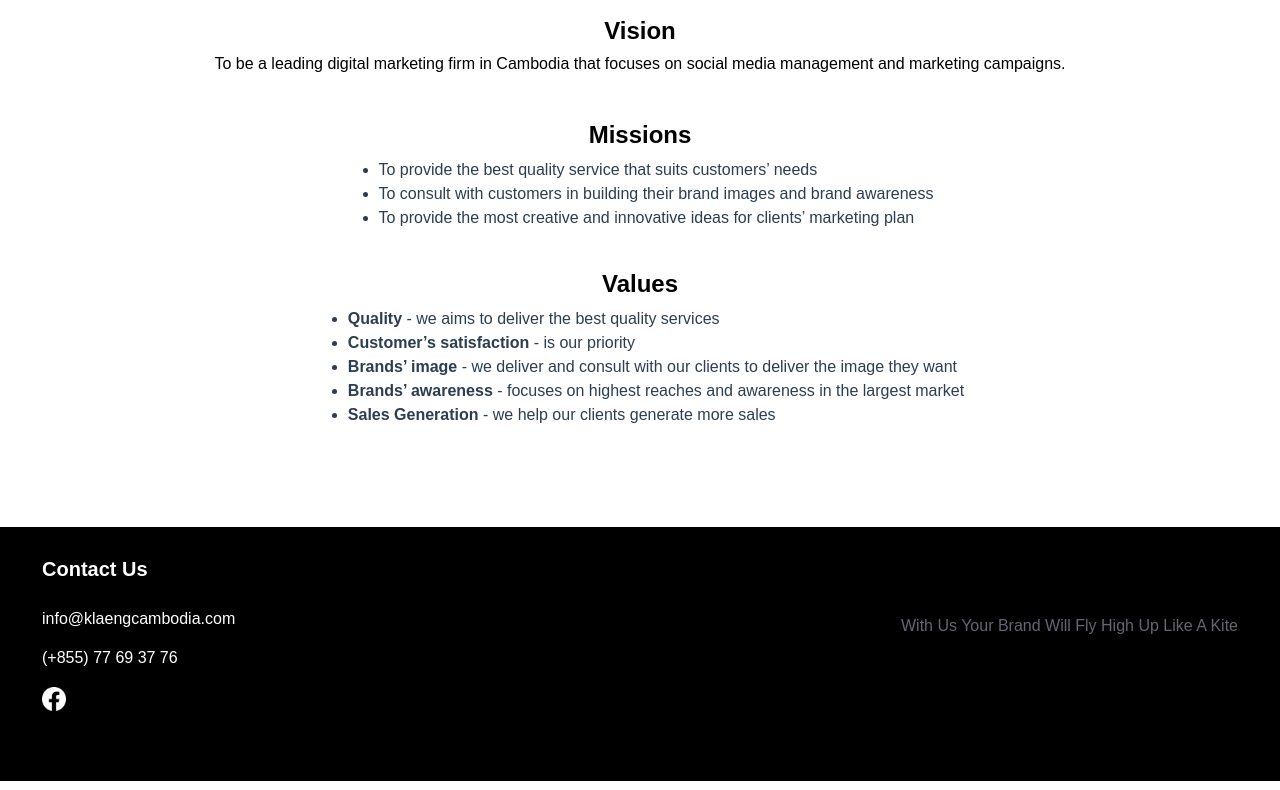
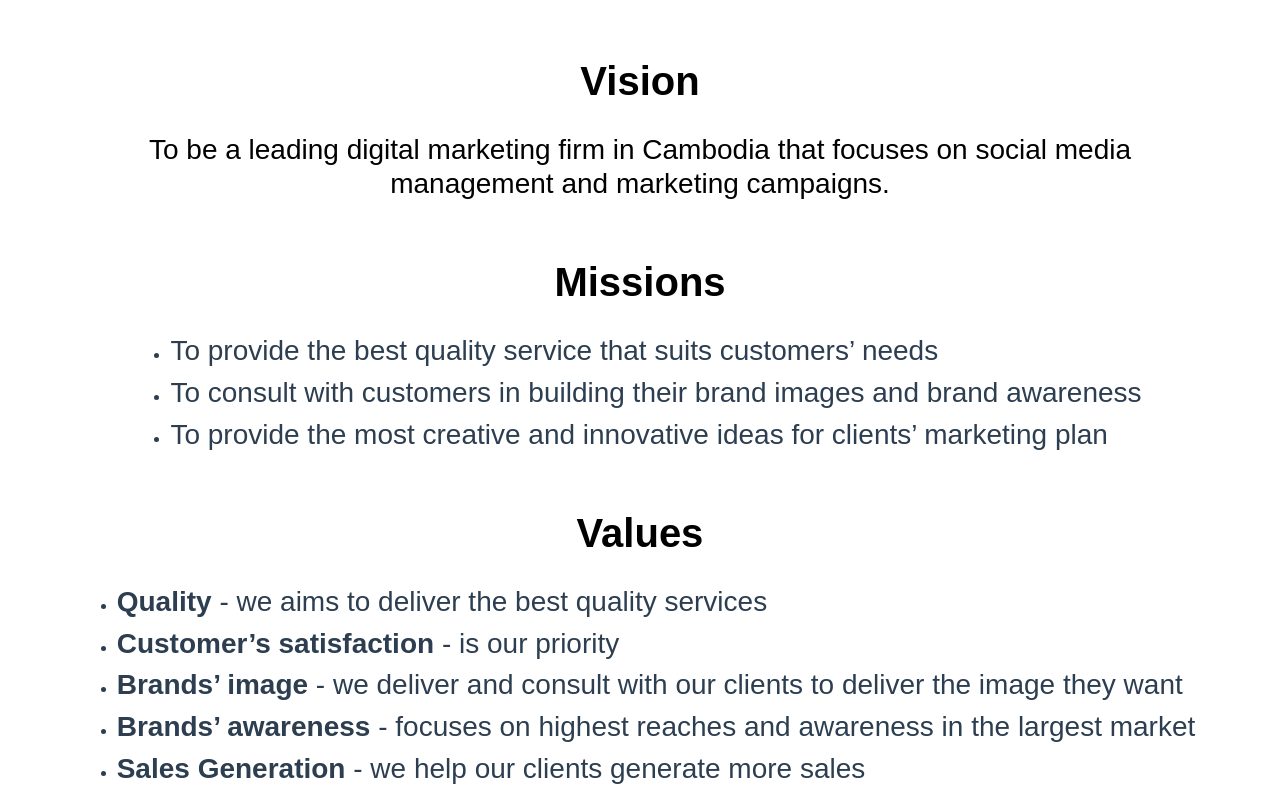
Before and after one commit to klaeng-dev/klaeng-web, a Vue app: page /about in a window 1280 px wide. Shown: the part 330-1120 px from the top of the page. Built offline with nearby package versions, Linux system fonts and the light colour scheme.

Commit message:
+ smoothen about us page

```diff
--- a/src/About.vue
+++ b/src/About.vue
@@ -1,58 +1,66 @@
 <template>
   <div class="container">
     <h1 class="text top-bar"><b>About us</b></h1>
-    <span class="text"
+    <span class="text description"
       ><h3>
         <b>Klaeng Marketing Solutions</b> is a digital marketing firm in
         Cambodia that specializes in digital marketing.
       </h3></span
     >
-    <h4 class="text title"><b>Vision</b></h4>
-    <span class="text"
-      ><h6>
+    <h1 class="text title"><b>Vision</b></h1>
+    <span class="text description"
+      ><h3>
         To be a leading digital marketing firm in Cambodia that focuses on
         social media management and marketing campaigns.
-      </h6></span
+      </h3></span
     >
-    <h4 class="text title"><b>Missions</b></h4>
-    <ul>
-      <li>To provide the best quality service that suits customers’ needs</li>
+    <h1 class="text title"><b>Missions</b></h1>
+    <ul class="description">
       <li>
-        To consult with customers in building their brand images and brand
-        awareness
+        <h3>To provide the best quality service that suits customers’ needs</h3>
       </li>
       <li>
-        To provide the most creative and innovative ideas for clients’ marketing
-        plan
+        <h3>
+          To consult with customers in building their brand images and brand
+          awareness
+        </h3>
+      </li>
+      <li>
+        <h3>
+          To provide the most creative and innovative ideas for clients’
+          marketing plan
+        </h3>
       </li>
     </ul>
-    <h4 class="text title"><b>Values</b></h4>
-    <ul id="last-list">
+    <h1 class="text title"><b>Values</b></h1>
+    <ul id="last-list" class="description">
       <li>
-        <span>Quality</span> - we aims to deliver the best quality services
+        <h3><b>Quality</b> - we aims to deliver the best quality services</h3>
       </li>
       <li>
-        <span>Customer’s satisfaction</span> - is our priority
+        <h3><b>Customer’s satisfaction</b> - is our priority</h3>
       </li>
       <li>
-        <span> Brands’ image</span> - we deliver and consult with our clients to
-        deliver the image they want
+        <h3>
+          <b> Brands’ image</b> - we deliver and consult with our clients to
+          deliver the image they want
+        </h3>
       </li>
       <li>
-        <span> Brands’ awareness</span> - focuses on highest reaches and
-        awareness in the largest market
+        <h3>
+          <b> Brands’ awareness</b> - focuses on highest reaches and awareness
+          in the largest market
+        </h3>
       </li>
       <li>
-        <span>Sales Generation</span>
-        - we help our clients generate more sales
+        <h3>
+          <b>Sales Generation</b>
+          - we help our clients generate more sales
+        </h3>
       </li>
     </ul>
   </div>
 </template>
-
-<script>
-export default {};
-</script>
 
 <style scoped>
 .container {
@@ -63,13 +71,13 @@
   color: #000000;
 }
 .top-bar {
+  margin-top: 60px;
+}
+.title {
   margin-top: 50px;
 }
-.title {
-  margin-top: 40px;
-}
 .description {
-    margin-top: 20px
+  margin-top: 20px;
 }
 ul {
   margin: auto;
@@ -83,6 +91,6 @@
   font-weight: bold;
 }
 #last-list {
-    margin-bottom: 100px;
+  margin-bottom: 100px;
 }
 </style>
```
